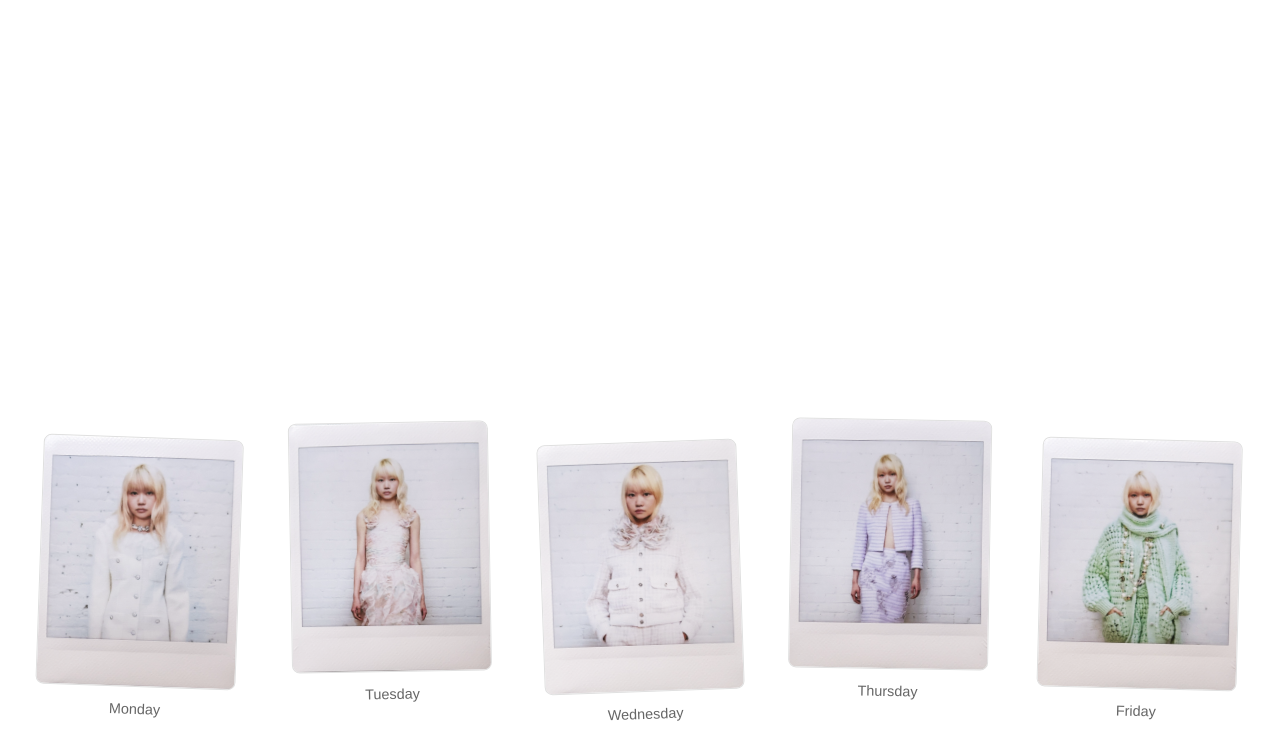
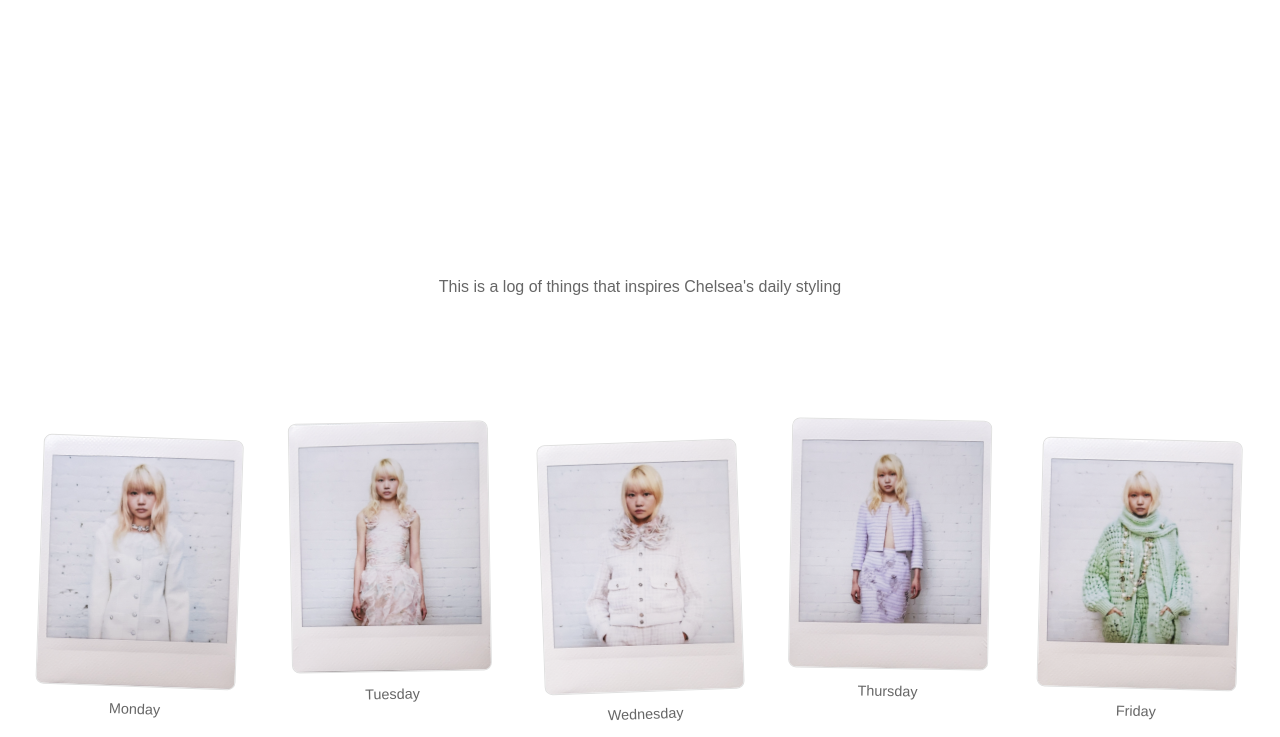
Before and after one commit to chelseahai/CodingForSpatialPractices_SmallWebsite_Chelsea, a plain HTML site: page index.html in a window 1280 px wide. Shown: the part 63-800 px from the top of the page. Drawn offline with Linux system fonts and the light colour scheme.

Commit message:
Fixed index page

```diff
--- a/index.html
+++ b/index.html
@@ -11,6 +11,10 @@
         <header class="title">
             <h1>the CHELSEA log</h1>
         </header>
+
+        <div class="center-text">
+            <p>This is a log of things that inspires Chelsea's daily styling</p>
+        </div>
 
         <main class="gallery">
             <div class="image-container">
--- a/styles.css
+++ b/styles.css
@@ -34,6 +34,23 @@ body {
     font-weight: 500;
     color: #999;
     letter-spacing: 1px;
+}
+
+/* Center text section */
+.center-text {
+    position: absolute;
+    top: calc(50% - 50px);
+    left: 50%;
+    transform: translate(-50%, -50%);
+    text-align: center;
+    z-index: 5;
+}
+
+.center-text p {
+    font-size: 1rem;
+    color: #666;
+    font-weight: 300;
+    line-height: 1.6;
 }
 
 /* Gallery section */
```
